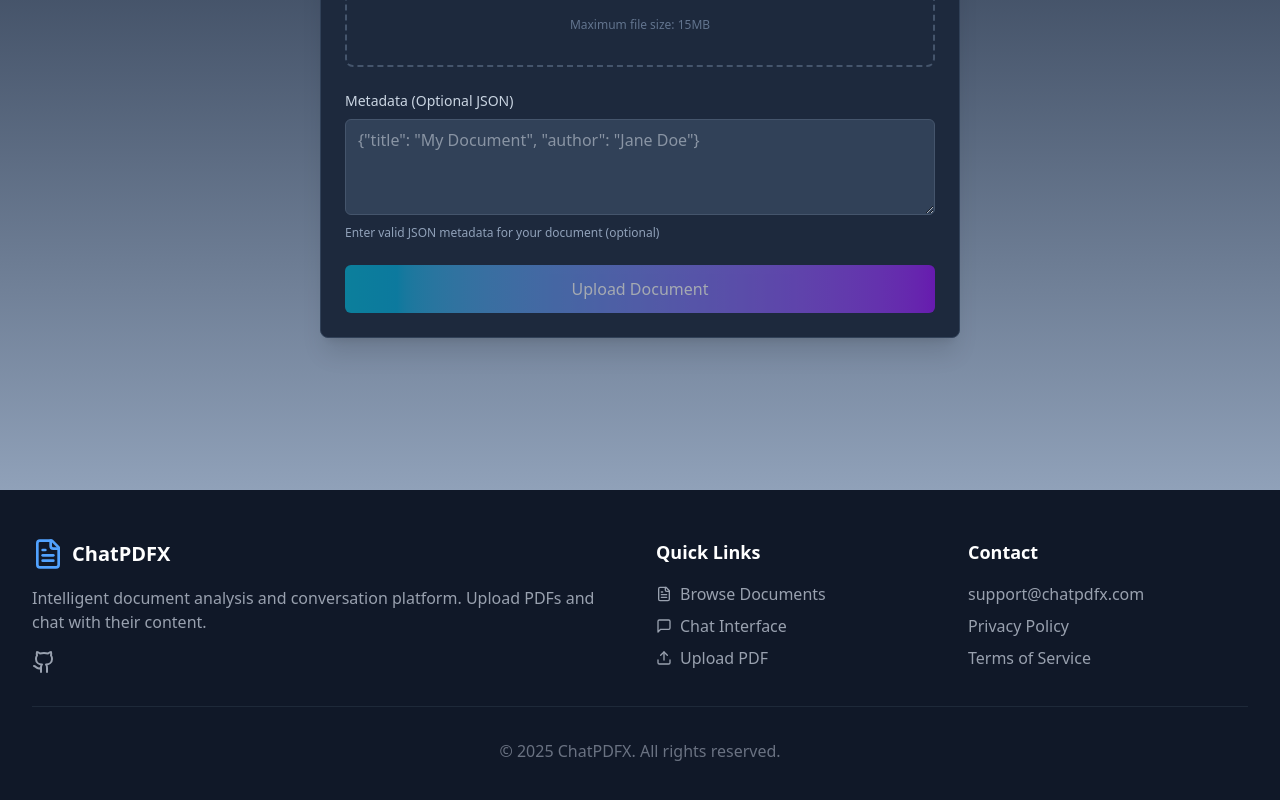
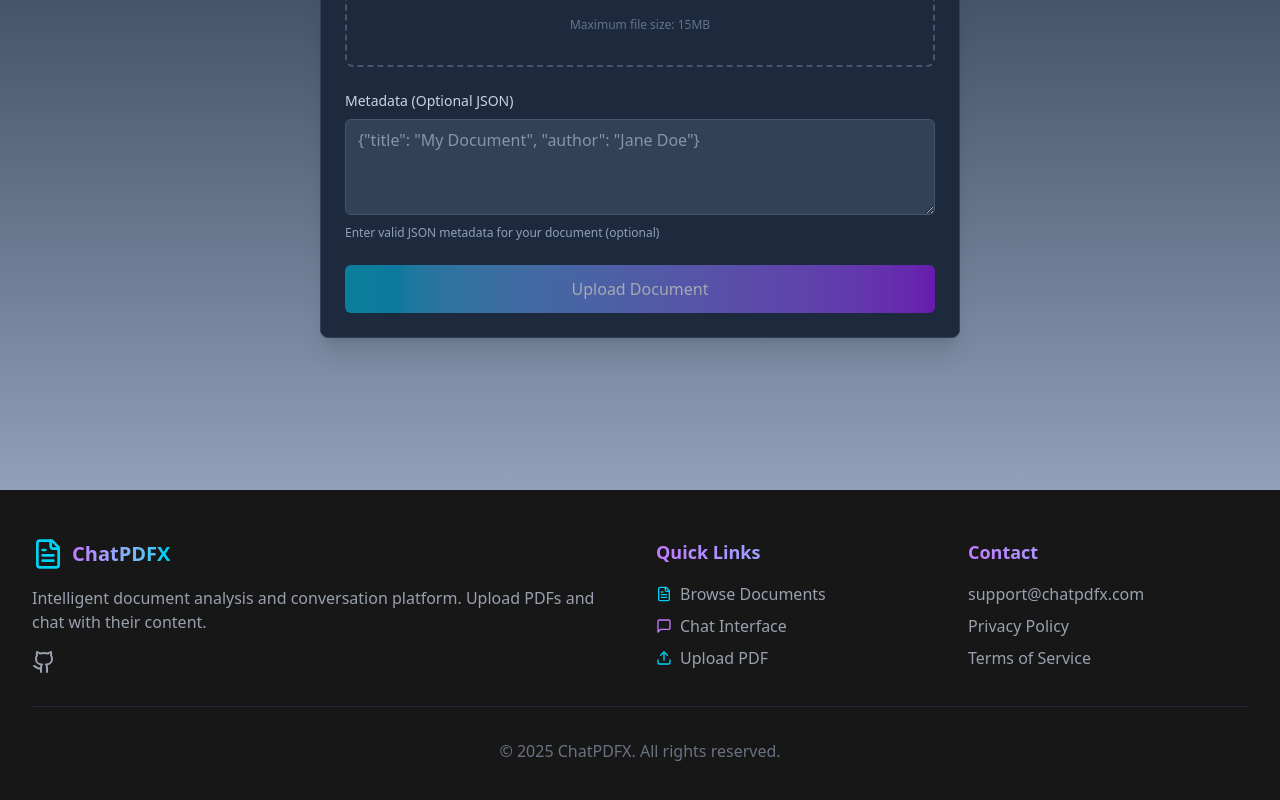
Before and after one commit to yath-09/CortexAI, a Next.js app in the folder apps/web/: page /pdfupload in a window 1280 px wide. Shown: the part 310-1110 px from the top of the page. Built offline with nearby package versions, Linux system fonts and the light colour scheme.

Commit message:
navbar and footer colour updated due to landing page

```diff
--- a/apps/web/app/components/Footer.tsx
+++ b/apps/web/app/components/Footer.tsx
@@ -1,49 +1,66 @@
-import Link from 'next/link';
-import { FileText, MessageSquare, Upload, Github } from 'lucide-react';
+import Link from "next/link";
+import { FileText, MessageSquare, Upload, Github } from "lucide-react";
 
 const Footer = () => {
   const currentYear = new Date().getFullYear();
 
   return (
-    <footer className="bg-gray-900 text-white">
+    <footer className="bg-neutral-900 text-white backdrop-blur-md">
       <div className="max-w-7xl mx-auto px-4 sm:px-6 lg:px-8 py-12">
         <div className="grid grid-cols-1 md:grid-cols-4 gap-8">
           {/* Logo and Description */}
           <div className="col-span-1 md:col-span-2">
             <div className="flex items-center space-x-2 mb-4">
-              <FileText className="h-8 w-8 text-blue-400" />
-              <span className="font-bold text-xl">ChatPDFX</span>
+              <FileText className="h-8 w-8 text-cyan-400" />
+              <span className="font-bold text-xl bg-gradient-to-r from-purple-400 to-cyan-400 bg-clip-text text-transparent">
+                ChatPDFX
+              </span>
             </div>
             <p className="text-gray-400 mb-4">
               Intelligent document analysis and conversation platform. Upload PDFs and chat with their content.
             </p>
             <div className="flex space-x-4">
-              <a href="https://github.com/yath-09" target="_blank" rel="noopener noreferrer" className="text-gray-400 hover:text-white transition-colors">
+              <a
+                href="https://github.com/yath-09"
+                target="_blank"
+                rel="noopener noreferrer"
+                className="text-gray-400 hover:text-cyan-400 transition-colors"
+              >
                 <Github className="h-6 w-6" />
               </a>
-              {/* Add other social icons as needed */}
             </div>
           </div>
 
           {/* Quick Links */}
           <div>
-            <h3 className="font-semibold text-lg mb-4">Quick Links</h3>
+            <h3 className="font-semibold text-lg mb-4 bg-gradient-to-r from-purple-400 to-cyan-400 bg-clip-text text-transparent">
+              Quick Links
+            </h3>
             <ul className="space-y-2">
               <li>
-                <Link href="/documentmanager" className="text-gray-400 hover:text-white transition-colors flex items-center space-x-2">
-                  <FileText className="h-4 w-4" />
+                <Link
+                  href="/documentmanager"
+                  className="text-gray-400 hover:text-cyan-400 transition-colors flex items-center space-x-2"
+                >
+                  <FileText className="h-4 w-4 text-cyan-400" />
                   <span>Browse Documents</span>
                 </Link>
               </li>
               <li>
-                <Link href="/chatstream" className="text-gray-400 hover:text-white transition-colors flex items-center space-x-2">
-                  <MessageSquare className="h-4 w-4" />
+                <Link
+                  href="/chatstream"
+                  className="text-gray-400 hover:text-cyan-400 transition-colors flex items-center space-x-2"
+                >
+                  <MessageSquare className="h-4 w-4 text-purple-400" />
                   <span>Chat Interface</span>
                 </Link>
               </li>
               <li>
-                <Link href="/pdfupload" className="text-gray-400 hover:text-white transition-colors flex items-center space-x-2">
-                  <Upload className="h-4 w-4" />
+                <Link
+                  href="/pdfupload"
+                  className="text-gray-400 hover:text-cyan-400 transition-colors flex items-center space-x-2"
+                >
+                  <Upload className="h-4 w-4 text-cyan-400" />
                   <span>Upload PDF</span>
                 </Link>
               </li>
@@ -52,11 +69,13 @@
 
           {/* Contact */}
           <div>
-            <h3 className="font-semibold text-lg mb-4">Contact</h3>
+            <h3 className="font-semibold text-lg mb-4 bg-gradient-to-r from-purple-400 to-cyan-400 bg-clip-text text-transparent">
+              Contact
+            </h3>
             <ul className="space-y-2 text-gray-400">
-              <li>support@chatpdfx.com</li>
-              <li>Privacy Policy</li>
-              <li>Terms of Service</li>
+              <li className="hover:text-cyan-400 transition-colors">support@chatpdfx.com</li>
+              <li className="hover:text-cyan-400 transition-colors">Privacy Policy</li>
+              <li className="hover:text-cyan-400 transition-colors">Terms of Service</li>
             </ul>
           </div>
         </div>
--- a/apps/web/app/components/Navbar.tsx
+++ b/apps/web/app/components/Navbar.tsx
@@ -21,27 +21,27 @@
   };
 
   return (
-    <nav className={`fixed top-0 w-full z-50 transition-all duration-300 ${isScrolled ? 'bg-slate-400 shadow-md py-2' : 'bg-transparent py-4'}`}>
+    <nav className={`fixed top-0 w-full z-50 transition-all duration-350 ${isScrolled ? ' shadow-md py-2 backdrop-blur-xl' : 'bg-transparent py-4'}`}>
       <div className="max-w-7xl mx-auto px-4 sm:px-6 lg:px-8">
         <div className="flex justify-between items-center">
           {/* Logo */}
           <Link href="/" className="flex items-center space-x-2">
-            <FileText className="h-8 w-8 text-blue-500 " />
-            <span className={`font-bold text-xl  ${isScrolled ?"text-slate-900":"text-white"}`}>ChatPDFX</span>
+            <FileText className="h-8 w-8 text-purple-500" />
+            <span className={`font-bold text-xl text-white`}>ChatPDFX</span>
           </Link>
 
           {/* Desktop Navigation */}
           <div className="hidden md:flex items-center space-x-8">
             <Link
               href="/documentmanager"
-              className={`flex items-center space-x-1 text-gray-900 hover:text-blue-600 transition-colors ${isScrolled ?"text-slate-900":"text-white"}`}
+              className={`flex items-center space-x-1 hover:text-purple-500 transition-colors text-white`}
             >
               <FileText className="h-5 w-5" />
               <span>Browse</span>
             </Link>
             <Link
               href="/chatstream"
-              className={`flex items-center space-x-1 text-gray-900 hover:text-blue-600 transition-colors ${isScrolled ?"text-slate-900":"text-white"}`}
+              className={`flex items-center space-x-1 text-white hover:text-purple-500 transition-colors`}
             >
               <MessageSquare className="h-5 w-5" />
               <span>Chat</span>
```
